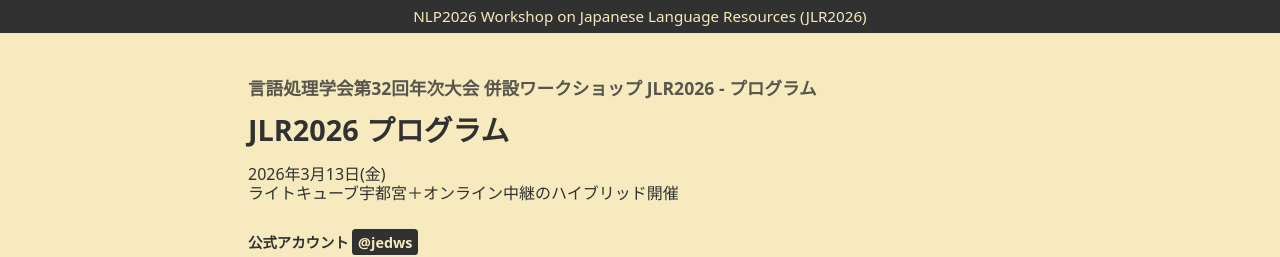
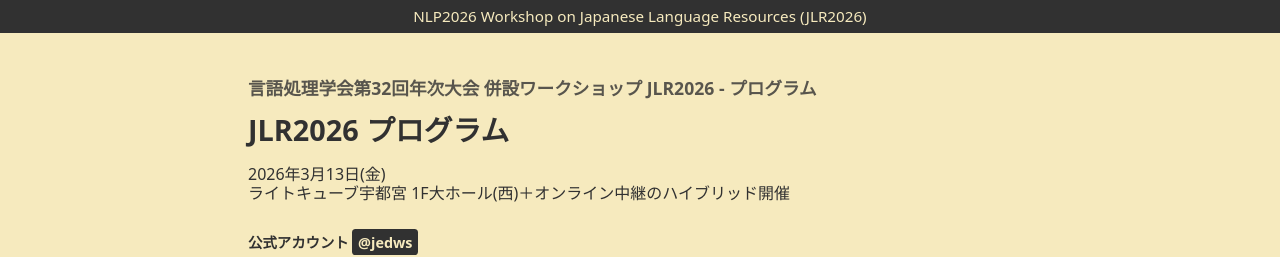
Before and after one commit to jedworkshop/JLR2026, an Eleventy site: page src/program.njk in a window 1280 px wide. Shown: the top 257 px of the page. Built offline with nearby package versions, Linux system fonts and the light colour scheme; Eleventy itself is replaced by a stand-in of ours; files that its build step writes are made by us from their sources.

Commit message:
add room name to program

```diff
--- a/src/program.njk
+++ b/src/program.njk
@@ -10,7 +10,7 @@ index: false
 <h1>JLR2026 プログラム</h1>
 
 
-<p>2026年3月13日(金)<br/>ライトキューブ宇都宮＋オンライン中継のハイブリッド開催</p>
+<p>2026年3月13日(金)<br/>ライトキューブ宇都宮 1F大ホール(西)＋オンライン中継のハイブリッド開催</p>
 
 <div class="twitter_info">
 <div class="accoutn">公式アカウント<a href="https://twitter.com/jedws" target="_blank" rel="noreferrer">@jedws</a></div>
```
Also changed, not shown: docs/program/index.html (+1 -1 lines).
